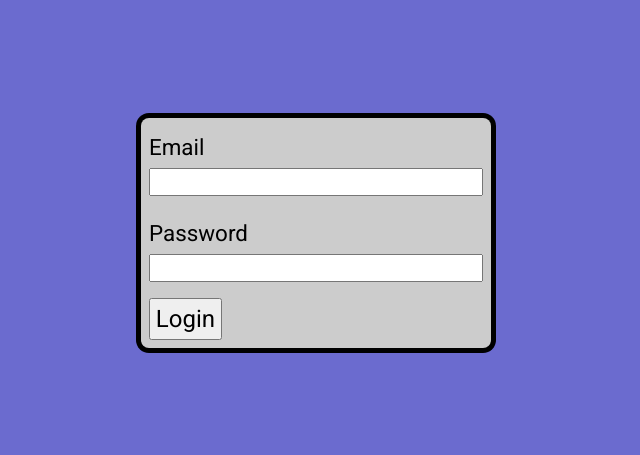
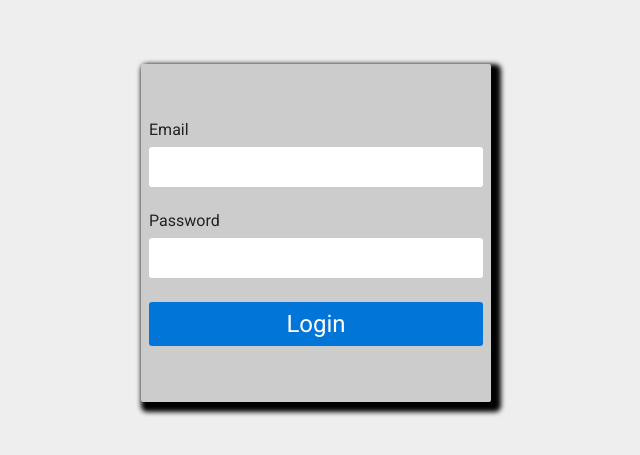
Before and after one commit to Rossnerandre/auth-app-example, a Vue app: page /login in a window 1280 px wide. Shown: the part 167-622 px from the top of the page, without its empty margins (324-964 px from the left). Built offline with nearby package versions, Linux system fonts and the light colour scheme.

Commit message:
Add pagina de Login

```diff
--- a/src/views/Login.vue
+++ b/src/views/Login.vue
@@ -9,7 +9,9 @@
         <label>Password</label>
         <input type="password" class="form-control" v-model="password" />
       </div>
-      <button>Login</button>
+      <div class="form-group">
+        <button>Login</button>
+      </div>
     </form>
   </div>
 </template>
@@ -41,20 +43,13 @@ export default {
           )
           .then((result) => {
             console.log(result);
+            alert("Conexão efetuada token: " + result.data.token);
           })
           .catch((err) => {
-            console.log("asduhasduhdas" + err.message);
+            console.log(err.message);
+            alert(err.message);
           });
       } catch (error) {}
-
-      // const response = test
-      //   .then((result) => {
-      //     console.log(result);
-      //   })
-      //   .catch((err) => {
-      //     console.log("asduhasduhdas" + err.message);
-      //   });
-      // console.log(response);
     },
   },
 };
@@ -69,41 +64,45 @@ export default {
 }
 .container {
   display: grid;
-  justify-items: center;
-  align-items: center;
+  justify-content: center;
+  align-content: center;
   height: 100vh;
-  background: rgb(107, 107, 207);
+  background: #eee;
 }
 form {
   width: 350px;
-  padding: 0.5rem;
+  padding: 3rem 0.5rem;
   background: #ccc;
-  box-shadow: 0px 0px 0px 5px #000;
-  // inset 0px 10px 10px -5px rgba($color: #000000, $alpha: 0.5),
-  // inset 0px -10px 10px -5px rgba($color: #000000, $alpha: 0.5);
-  // -webkit-box-shadow: 0px 0px 0px 5px #a0a0a0, inset 0px 10px 27px -8px #141414,
-  //   inset 0px -10px 27px -8px #141414, 11px 5px 15px 5px rgba(0, 0, 0, 0);
-  // box-shadow: 0px 0px 0px 5px #a0a0a0, inset 0px 10px 27px -8px #141414,
-  //   inset 0px -10px 27px -8px #a31925, 11px 5px 15px 5px rgba(0, 0, 0, 0);
-
-  border-radius: 8px;
+  box-shadow: 5px 5px 5px 5px #000;
+  border-radius: 2px;
 
   .form-group {
     display: flex;
     padding: 0.5rem 0;
     flex-direction: column;
     label {
-      font-size: 1.4rem;
-      color: #000;
+      font-size: 1rem;
+      color: #222;
     }
     .form-control {
       margin: 0.5rem 0;
       font-size: 1.25rem;
+      padding: 0.5rem;
+      border-radius: 3px;
+      border: none;
     }
   }
   button {
     font-size: 1.5rem;
-    padding: 0.3rem;
+    padding: 0.5rem 0;
+    border: none;
+    cursor: pointer;
+    background: #0275d8;
+    border-radius: 3px;
+    color: #fff;
+    &:hover {
+      background: rgba($color: #0275d8, $alpha: 0.9);
+    }
   }
 }
 </style>
```
